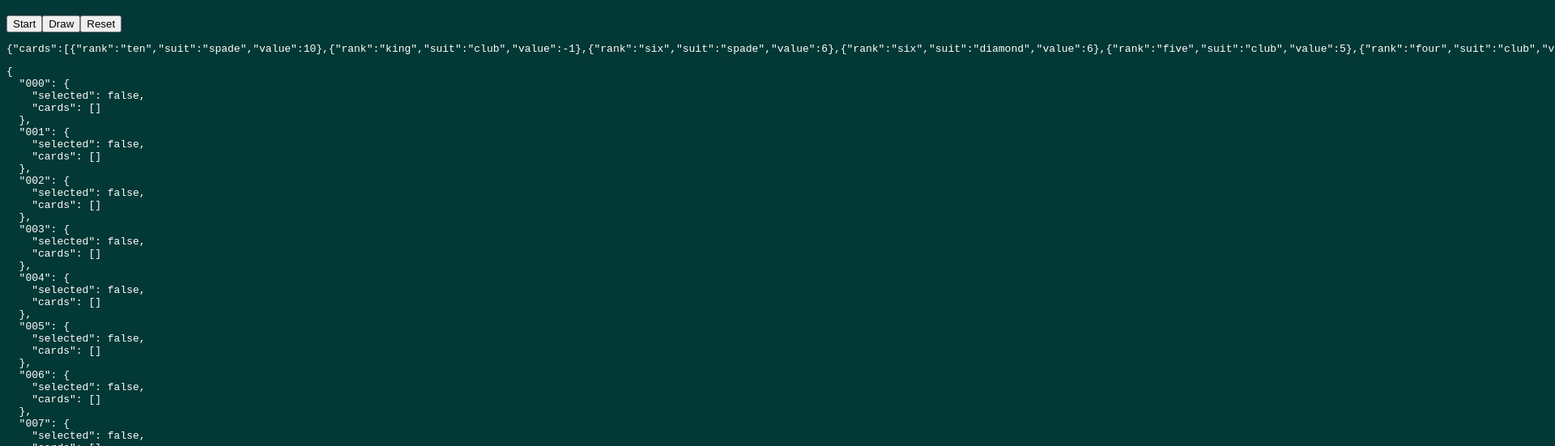
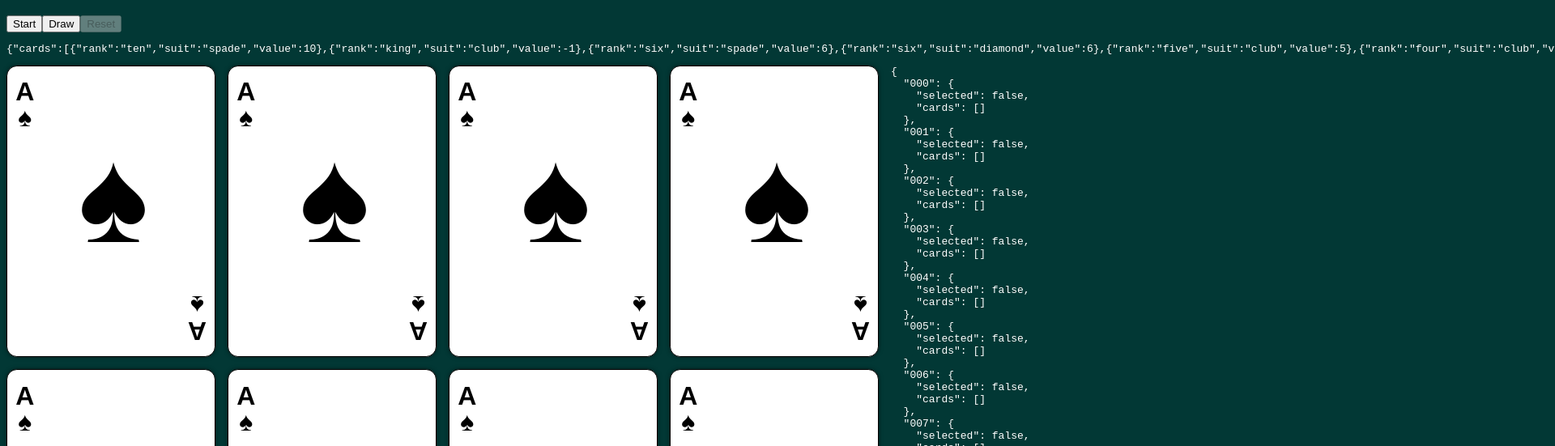
Before and after one commit to ayrbox/nepali-solitaire, a Gatsby site: page / in a window 1280 px wide. Shown: the part 61-612 px from the top of the page at 81% size, 1920 px wide, since content can reach past the window. Built offline with nearby package versions, Linux system fonts and the light colour scheme; Gatsby itself is replaced by a stand-in of ours.

Commit message:
Display game board and allow user to select card.

```diff
--- a/src/components/Board/index.js
+++ b/src/components/Board/index.js
@@ -7,7 +7,10 @@ import Card from '../Card';
 const Board = () => {
   const [cards, setCards] = useState([]);
   const [_, { reset, drawCard }] = useDeck();
-  const [{ board }, { reset: resetBoard, placeCard }] = useBoard();
+  const [
+    { board },
+    { reset: resetBoard, placeCard, selectBoardItem },
+  ] = useBoard();
 
   const handleReset = e => {
     e.preventDefault();
@@ -21,9 +24,7 @@ const Board = () => {
     // // on start draw cards for each board item
     // // and place on board
     const boardSize = Object.keys(board).length;
-
     const drawnCards = drawCard(boardSize);
-    // console.log(_.cards, drawnCards);
 
     Object.entries(board).forEach(([key, value], idx) => {
       placeCard({ key, card: drawnCards[idx] });
@@ -35,25 +36,42 @@ const Board = () => {
     setCards(drawCard(1));
   };
 
+  const handleCardClick = key => e => {
+    e.preventDefault();
+    selectBoardItem({
+      key,
+    });
+  };
+
   return (
     <>
       <button onClick={handleStart}>Start</button>
-      <button onClick={handleDraw}>Draw</button>
-      <button onClick={handleReset}>Reset</button>
+      <button onClick={handleDraw} disabled={_.remaining === 0}>
+        Draw
+      </button>
+      <button onClick={handleReset} disabled={_.remaining > 0}>
+        Reset
+      </button>
 
       <pre>{JSON.stringify(_)}</pre>
+
+      {Object.keys(board).map(boardKey => {
+        const { cards, selected } = board[boardKey];
+
+        const { suit, rank } = cards[0] || {
+          suit: 'spade', // allow card to draw empty
+          rank: 'ace',
+        };
+
+        return (
+          <div onClick={handleCardClick(boardKey)} key={`${boardKey}`}>
+            <Card suit={suit} rank={rank} selected={selected} />
+          </div>
+        );
+      })}
+
+      {/* TODO: Draw current state in hidden modal */}
       <pre>{JSON.stringify(board, null, 2)}</pre>
-
-      <div>
-        {cards.map(({ suit, rank, selected }) => (
-          <Card
-            key={`${suit}-${rank}`}
-            suit={suit}
-            rank={rank}
-            selected={selected}
-          />
-        ))}
-      </div>
     </>
   );
 };
--- a/src/contexts/BoardContext/index.js
+++ b/src/contexts/BoardContext/index.js
@@ -26,7 +26,29 @@ const BoardProvider = ({ children }) => {
   const reset = () => setBoard(generateBoard());
 
   const placeCard = ({ key, card }) => {
-    console.log(key, card);
+    setBoard(state => {
+      const { selected, cards } = state[key];
+      return {
+        ...state,
+        [key]: {
+          cards: [...cards, card],
+          selected: selected,
+        },
+      };
+    });
+  };
+
+  const selectBoardItem = ({ key, selectCard = true }) => {
+    setBoard(state => {
+      const { cards } = state[key];
+      return {
+        ...state,
+        [key]: {
+          cards: [...cards],
+          selected: selectCard,
+        },
+      };
+    });
   };
 
   const state = {
@@ -36,6 +58,7 @@ const BoardProvider = ({ children }) => {
   const actions = {
     reset,
     placeCard,
+    selectBoardItem,
   };
 
   return (
--- a/src/contexts/Deck/index.js
+++ b/src/contexts/Deck/index.js
@@ -31,6 +31,7 @@ const splitDeck = (cards, count) => {
 const DeckProvider = ({ children }) => {
   const [cards, setCards] = useState(getNewDeck());
   const [archive, setArchives] = useState([]);
+  const [remaining, setRemaining] = useState();
 
   const reset = () => {
     setCards(getNewDeck());
@@ -47,12 +48,13 @@ const DeckProvider = ({ children }) => {
   };
 
   useEffect(() => {
-    console.log(cards, archive);
+    setRemaining(cards.length);
   }, [cards, archive]);
 
   const state = {
     cards,
     archive,
+    remaining,
   };
 
   const actions = {
```
